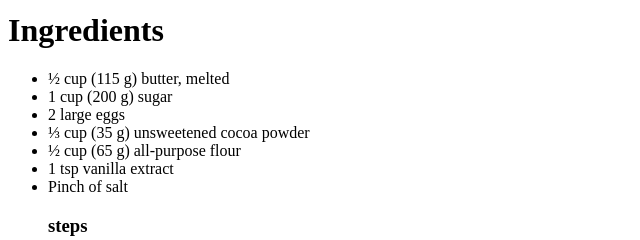
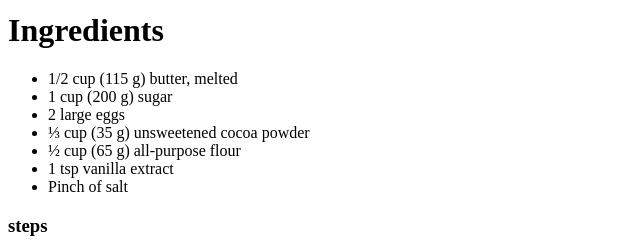
Before and after one commit to nonoahmed2009-eng/odin-recipes001, a plain HTML site: page recipes/brownies.html in a window 1280 px wide. Shown: the part 1091-1331 px from the top of the page, 0-640 px from the left. Drawn offline with Linux system fonts and the light colour scheme; files whose address does not match are found by name.

Commit message:
Fix indentation

```diff
--- a/recipes/brownies.html
+++ b/recipes/brownies.html
@@ -15,14 +15,14 @@
  easy to make and delicious</p>
  <h1> <b> Ingredients</b></h1>
 <ul>
-<li>½ cup (115 g) butter, melted</li>
+    <li>1/2 cup (115 g) butter, melted</li>
     <li>1 cup (200 g) sugar</li>
     <li>2 large eggs</li>
     <li>⅓ cup (35 g) unsweetened cocoa powder</li>
     <li>½ cup (65 g) all-purpose flour</li>
     <li>1 tsp vanilla extract</li>
     <li>Pinch of salt</li>
-
+</ul>
 
  <h3> steps </h3>
 
```
Also changed, not shown: index.html (+4 -5 lines), recipes/alfredo.html (+1 -1 lines), recipes/pink lemonade.html (+1 -1 lines). Lines whose indentation alone changed are shown as unchanged.
